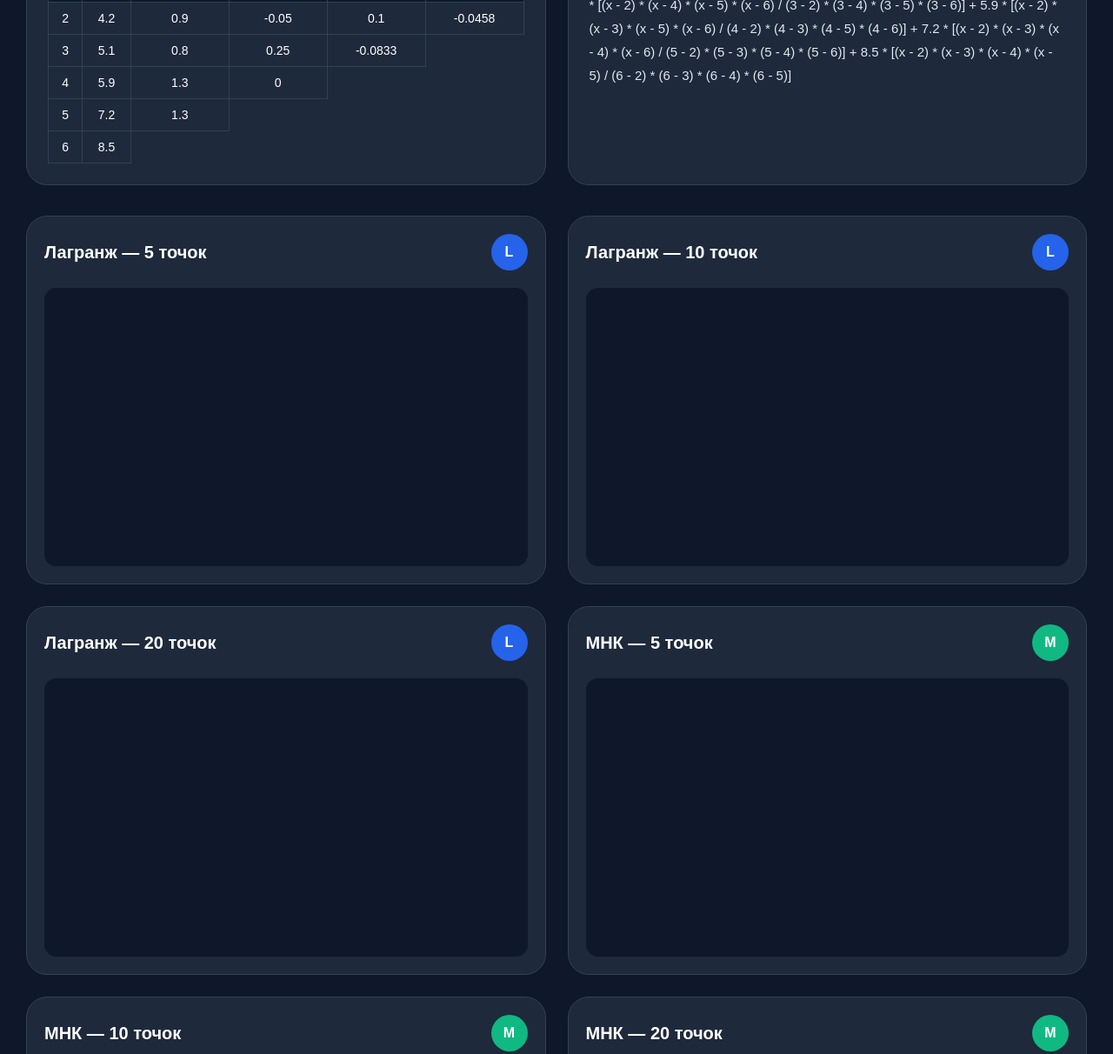
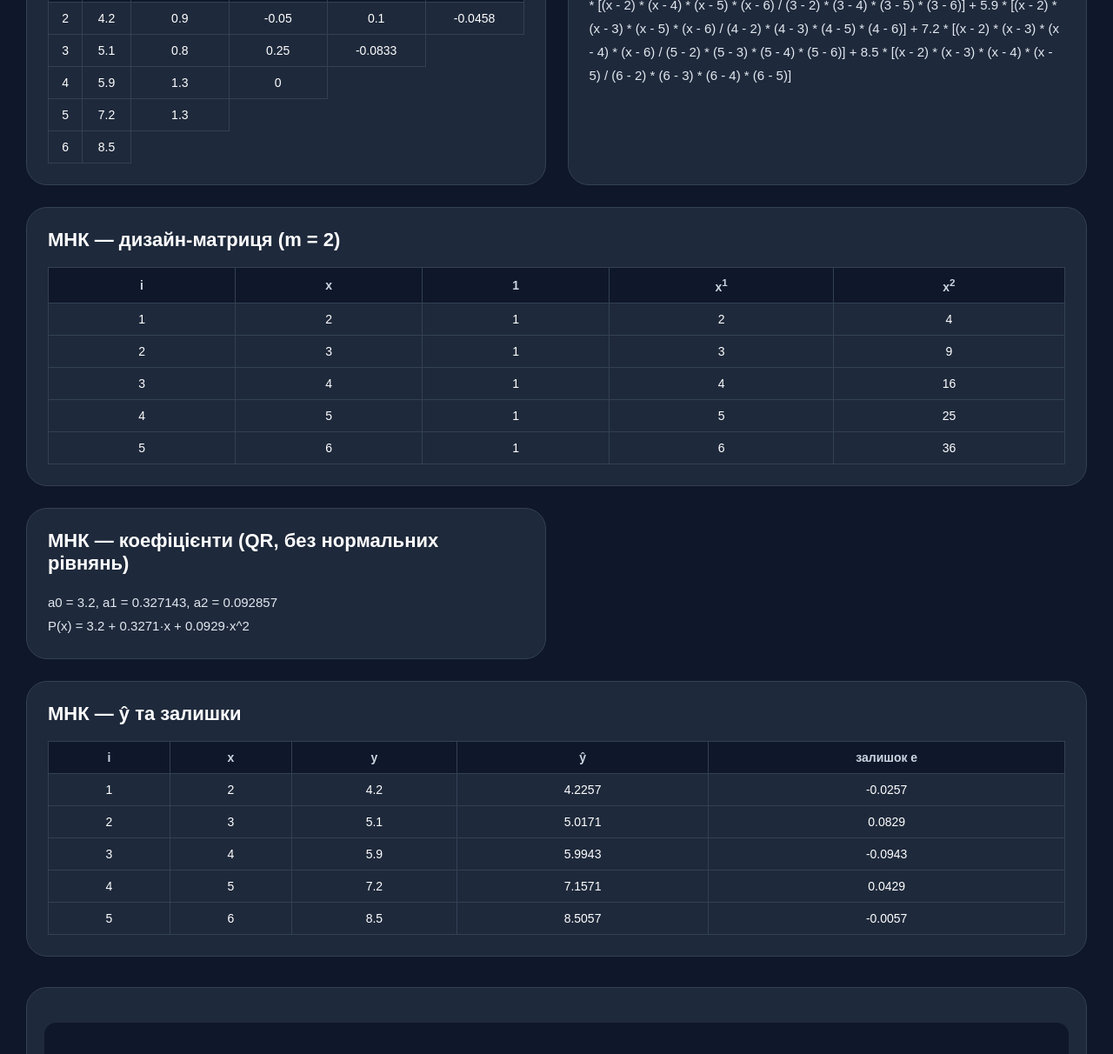
Before and after one commit to elvirahizzatullin/ApproximationFunctions, a plain HTML site: page index.html in a window 1280 px wide. Shown: the part 797-2009 px from the top of the page at 87% size. Drawn offline with Linux system fonts and the light colour scheme.

Commit message:
Реалізувала обчислення МНК-апроксимації

```diff
--- a/app.js
+++ b/app.js
@@ -9,6 +9,7 @@ function parsePoints(text) {
     points.sort((a, b) => a.x - b.x);
     return points;
 }
+
 
 function buildDiffTable(points) {
     const xs = points.map((p) => p.x);
@@ -38,20 +39,15 @@ function showFormula(points) {
             }
         }
 
-        chyselnyk = chyselnyk.slice(0, -3);
-        znamennik = znamennik.slice(0, -3);
-
-        text += points[i].y + " * [" + chyselnyk + " / " + znamennik + "]";
+        text += points[i].y + " * [" + chyselnyk.slice(0, -3) + " / " + znamennik.slice(0, -3) + "]";
         if (i < points.length - 1) text += " + ";
     }
 
     return text;
 }
 
-function showTable(place, points) {
+function showDiffTable(place, points) {
     const data = buildDiffTable(points);
-    const xs = data.xs;
-    const table = data.table;
     let html = "<table><tr><th>x</th><th>f(x)</th>";
 
     for (let k = 1; k < points.length; k++) {
@@ -61,10 +57,103 @@ function showTable(place, points) {
     html += "</tr>";
 
     for (let i = 0; i < points.length; i++) {
-        html += "<tr><td>" + xs[i] + "</td>";
+        html += "<tr><td>" + data.xs[i] + "</td>";
+        for (let k = 0; k < data.table[i].length; k++) {
+            html += "<td>" + (+data.table[i][k].toFixed(4)) + "</td>";
+        }
+        html += "</tr>";
+    }
 
-        for (let k = 0; k < table[i].length; k++) {
-            html += "<td>" + (+table[i][k].toFixed(4)) + "</td>";
+    html += "</table>";
+    place.innerHTML = html;
+}
+
+function buildDesignMatrix(points, m) {
+    const matrix = [];
+
+    for (let i = 0; i < points.length; i++) {
+        const row = [];
+        let power = 1;
+
+        for (let j = 0; j <= m; j++) {
+            row.push(power);
+            power *= points[i].x;
+        }
+
+        matrix.push(row);
+    }
+
+    return matrix;
+}
+
+function qrSolve(A, b) {
+    const n = A.length;
+    const m = A[0].length;
+    const Q = A.map((row) => row.slice());
+    const R = [];
+
+    for (let j = 0; j < m; j++) {
+        R[j] = [];
+
+        let norm = 0;
+        for (let i = 0; i < n; i++) norm += Q[i][j] * Q[i][j];
+        R[j][j] = Math.sqrt(norm);
+
+        for (let i = 0; i < n; i++) Q[i][j] /= R[j][j];
+
+        for (let k = j + 1; k < m; k++) {
+            let dot = 0;
+            for (let i = 0; i < n; i++) dot += Q[i][j] * Q[i][k];
+            R[j][k] = dot;
+
+            for (let i = 0; i < n; i++) Q[i][k] -= dot * Q[i][j];
+        }
+    }
+
+    const qtB = [];
+    for (let j = 0; j < m; j++) {
+        let sum = 0;
+        for (let i = 0; i < n; i++) sum += Q[i][j] * b[i];
+        qtB.push(sum);
+    }
+
+    const coefs = [];
+    for (let i = m - 1; i >= 0; i--) {
+        let sum = qtB[i];
+        for (let j = i + 1; j < m; j++) sum -= R[i][j] * coefs[j];
+        coefs[i] = sum / R[i][i];
+    }
+
+    return coefs;
+}
+
+function polyValue(coefs, x) {
+    let sum = 0;
+    let power = 1;
+
+    for (let i = 0; i < coefs.length; i++) {
+        sum += coefs[i] * power;
+        power *= x;
+    }
+
+    return sum;
+}
+
+function showDesignMatrix(place, points, matrix) {
+    const m = matrix[0].length - 1;
+    let html = "<table><tr><th>i</th><th>x</th>";
+
+    html += "<th>1</th>";
+    for (let p = 1; p <= m; p++) {
+        html += "<th>x<sup>" + p + "</sup></th>";
+    }
+    html += "</tr>";
+
+    for (let i = 0; i < matrix.length; i++) {
+        html += "<tr><td>" + (i + 1) + "</td><td>" + points[i].x + "</td>";
+
+        for (let j = 0; j < matrix[i].length; j++) {
+            html += "<td>" + (+matrix[i][j].toFixed(4)) + "</td>";
         }
 
         html += "</tr>";
@@ -74,28 +163,99 @@ function showTable(place, points) {
     place.innerHTML = html;
 }
 
+function showPolyFormula(coefs) {
+    let text = "P(x) = ";
+    const names = ["a0", "a1", "a2", "a3", "a4"];
+
+    for (let i = 0; i < coefs.length; i++) {
+        const c = (+coefs[i].toFixed(4));
+        if (i === 0) {
+            text += c;
+        } else if (i === 1) {
+            text += (c >= 0 ? " + " : " - ") + Math.abs(c) + "·x";
+        } else {
+            text += (c >= 0 ? " + " : " - ") + Math.abs(c) + "·x^" + i;
+        }
+    }
+
+    return text;
+}
+
+function showMnkTable(place, points, coefs) {
+    let html = "<table><tr><th>i</th><th>x</th><th>y</th><th>ŷ</th><th>залишок e</th></tr>";
+
+    for (let i = 0; i < points.length; i++) {
+        const yHat = polyValue(coefs, points[i].x);
+        const err = points[i].y - yHat;
+
+        html += "<tr>";
+        html += "<td>" + (i + 1) + "</td>";
+        html += "<td>" + points[i].x + "</td>";
+        html += "<td>" + points[i].y + "</td>";
+        html += "<td>" + (+yHat.toFixed(4)) + "</td>";
+        html += "<td>" + (+err.toFixed(4)) + "</td>";
+        html += "</tr>";
+    }
+
+    html += "</table>";
+    place.innerHTML = html;
+}
+
+function clearMnk(msg) {
+    document.getElementById("designMatrix").innerHTML = "";
+    document.getElementById("mnkCoefs").textContent = msg || "";
+    document.getElementById("mnkPoly").textContent = "";
+    document.getElementById("mnkResiduals").innerHTML = "";
+}
+
+
 function calculate() {
     const points = parsePoints(document.getElementById("pointsInput").value);
-    const formula = document.getElementById("lagrangeFormula");
-    const tablePlace = document.getElementById("dividedDiffTable");
+    const m = +document.getElementById("mnkDegree").value;
 
     document.getElementById("pointsCount").textContent = "Точок: " + points.length;
+    document.getElementById("mnkDegLabel").textContent = m;
+
+    const formula = document.getElementById("lagrangeFormula");
+    const diffPlace = document.getElementById("dividedDiffTable");
 
     if (points.length < 2) {
         formula.textContent = "Потрібно щонайменше 2 точки.";
-        tablePlace.innerHTML = "";
+        diffPlace.innerHTML = "";
+        clearMnk("Потрібно щонайменше m + 1 точок.");
         return;
     }
 
-    showTable(tablePlace, points);
+    showDiffTable(diffPlace, points);
     formula.textContent = showFormula(points);
+
+    if (points.length < m + 1) {
+        clearMnk("Для ступеня m = " + m + " потрібно щонайменше " + (m + 1) + " точок.");
+        return;
+    }
+
+    const A = buildDesignMatrix(points, m);
+    const y = points.map((p) => p.y);
+    const coefs = qrSolve(A, y);
+
+    showDesignMatrix(document.getElementById("designMatrix"), points, A);
+
+    let coefText = "";
+    for (let i = 0; i < coefs.length; i++) {
+        coefText += "a" + i + " = " + (+coefs[i].toFixed(6));
+        if (i < coefs.length - 1) coefText += ", ";
+    }
+
+    document.getElementById("mnkCoefs").textContent = coefText;
+    document.getElementById("mnkPoly").textContent = showPolyFormula(coefs);
+    showMnkTable(document.getElementById("mnkResiduals"), points, coefs);
 }
 
 document.getElementById("calcBtn").addEventListener("click", calculate);
+document.getElementById("mnkDegree").addEventListener("change", calculate);
 
 document.getElementById("pointsInput").addEventListener("input", function () {
-    const n = parsePoints(this.value).length;
-    document.getElementById("pointsCount").textContent = "Точок: " + n;
+    document.getElementById("pointsCount").textContent = "Точок: " + parsePoints(this.value).length;
 });
 
 calculate();
--- a/index.html
+++ b/index.html
@@ -50,10 +50,10 @@
         <div class="control-box">
             <label>Ступінь МНК</label>
 
-            <select>
-                <option>2</option>
-                <option>3</option>
-                <option>4</option>
+            <select id="mnkDegree">
+                <option value="2">2</option>
+                <option value="3">3</option>
+                <option value="4">4</option>
             </select>
         </div>
 
@@ -92,7 +92,7 @@
 
 <div class="boxBtn">
   <button class="theme-btn" id="calcBtn" type="button">
-            Обчислити Лагранжа
+            Обчислити
         </button>
 </div>
 
@@ -106,6 +106,22 @@
         <h2>Поліном Лагранжа</h2>
         <p id="lagrangeFormula" class="formula-text"></p>
     </div>
+
+    <div class="results-card wide">
+        <h2>МНК — дизайн-матриця (m = <span id="mnkDegLabel">2</span>)</h2>
+        <div id="designMatrix" class="table-wrap"></div>
+    </div>
+
+    <div class="results-card">
+        <h2>МНК — коефіцієнти (QR, без нормальних рівнянь)</h2>
+        <p id="mnkCoefs" class="formula-text"></p>
+        <p id="mnkPoly" class="formula-text"></p>
+    </div>
+
+    <div class="results-card wide">
+        <h2>МНК — ŷ та залишки</h2>
+        <div id="mnkResiduals" class="table-wrap"></div>
+    </div>
 </section>
 
     <!-- CHARTS -->
@@ -113,58 +129,11 @@
 
         <div class="chart-card">
             <div class="chart-header">
-                <h2>Лагранж — 5 точок</h2>
-                <span class="badge lagrange">L</span>
+                <h2></h2>
             </div>
 
             <canvas id="chart1"></canvas>
         </div>
-
-        <div class="chart-card">
-            <div class="chart-header">
-                <h2>Лагранж — 10 точок</h2>
-                <span class="badge lagrange">L</span>
-            </div>
-
-            <canvas id="chart2"></canvas>
-        </div>
-
-        <div class="chart-card">
-            <div class="chart-header">
-                <h2>Лагранж — 20 точок</h2>
-                <span class="badge lagrange">L</span>
-            </div>
-
-            <canvas id="chart3"></canvas>
-        </div>
-
-        <div class="chart-card">
-            <div class="chart-header">
-                <h2>МНК — 5 точок</h2>
-                <span class="badge mnk">M</span>
-            </div>
-
-            <canvas id="chart4"></canvas>
-        </div>
-
-        <div class="chart-card">
-            <div class="chart-header">
-                <h2>МНК — 10 точок</h2>
-                <span class="badge mnk">M</span>
-            </div>
-
-            <canvas id="chart5"></canvas>
-        </div>
-
-        <div class="chart-card">
-            <div class="chart-header">
-                <h2>МНК — 20 точок</h2>
-                <span class="badge mnk">M</span>
-            </div>
-
-            <canvas id="chart6"></canvas>
-        </div>
-
     </section>
 
 </div>
--- a/style.css
+++ b/style.css
@@ -417,3 +417,7 @@ textarea:focus{
     font-size:15px;
     word-break:break-word;
 }
+
+.results-card.wide{
+    grid-column:1 / -1;
+}
```
